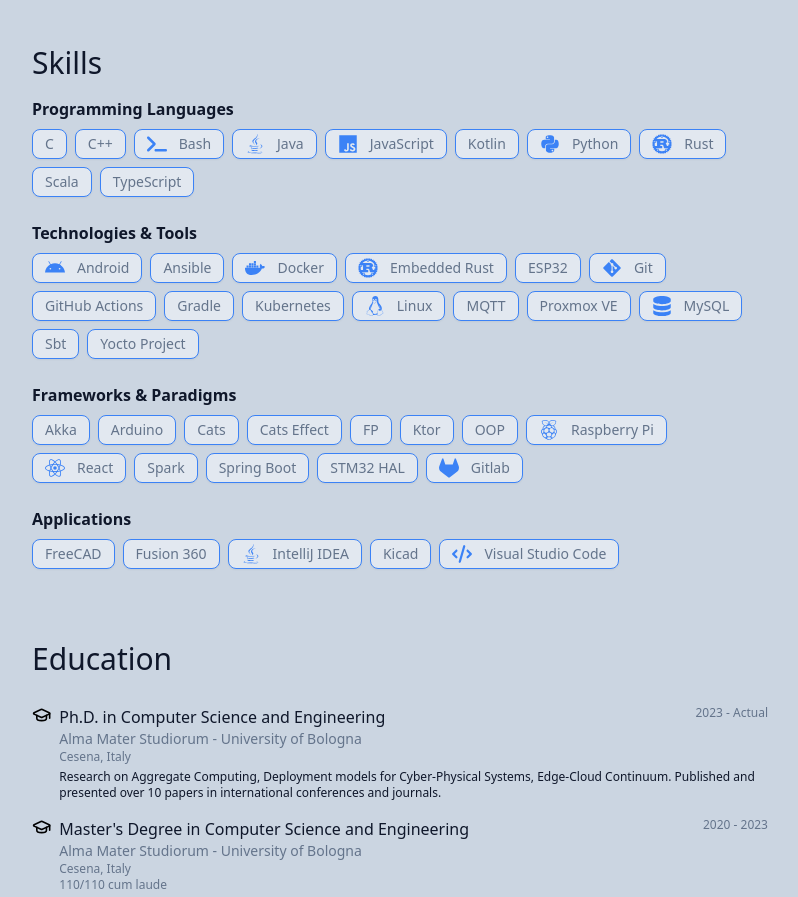
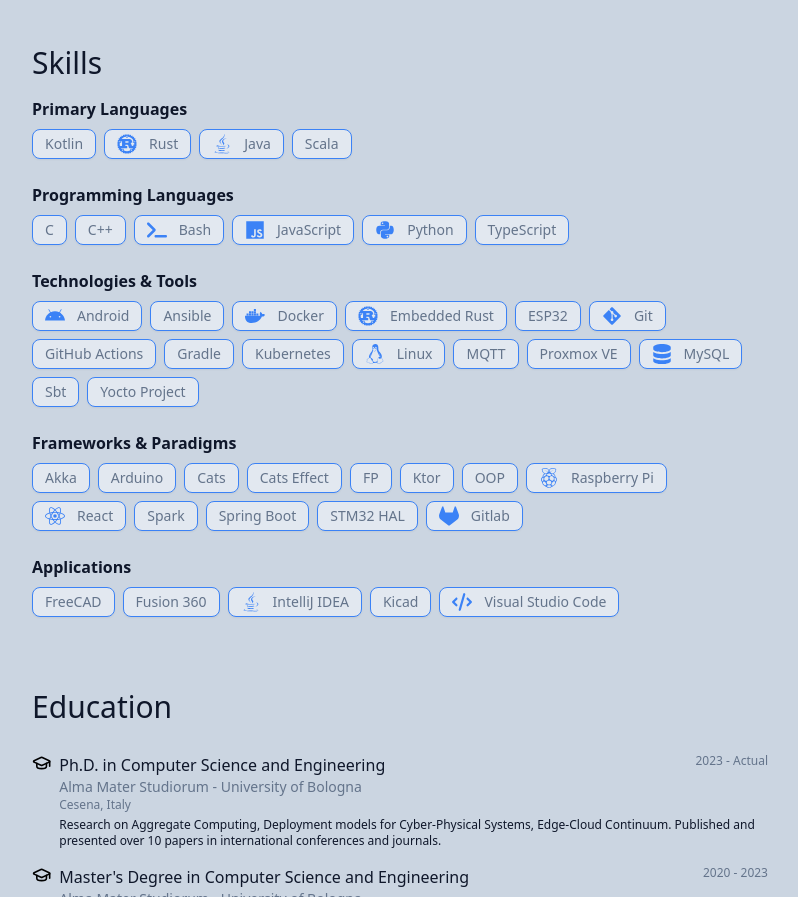
Before and after one commit to nicolasfara/nicolasfara.github.io, an Astro site: page / in a window 1280 px wide. Shown: the part 1647-2544 px from the top of the page, without its empty margins (448-1246 px from the left). Built offline with nearby package versions, Linux system fonts and the light colour scheme; Astro itself is replaced by a stand-in of ours.

Commit message:
add core languages

```diff
--- a/cv.json
+++ b/cv.json
@@ -129,13 +129,13 @@
     {"name": "C", "level": 3, "category": "Programming Languages"},
     {"name": "C++", "level": 3, "category": "Programming Languages"},
     {"name": "Bash", "level": 3, "category": "Programming Languages", "faIcon": "terminal"},
-    {"name": "Java", "level": 4, "category": "Programming Languages", "faIcon": "java"},
     {"name": "JavaScript", "level": 3, "category": "Programming Languages", "faIcon": "js"},
-    {"name": "Kotlin", "level": 5, "category": "Programming Languages"},
     {"name": "Python", "level": 3, "category": "Programming Languages", "faIcon": "python"},
-    {"name": "Rust", "level": 2, "category": "Programming Languages", "faIcon": "rust"},
-    {"name": "Scala", "level": 5, "category": "Programming Languages", "faIcon": "scala"},
     {"name": "TypeScript", "level": 3, "category": "Programming Languages"},
+    {"name": "Kotlin", "level": 5, "category": "Primary Languages"},
+    {"name": "Rust", "level": 2, "category": "Primary Languages", "faIcon": "rust"},
+    {"name": "Java", "level": 4, "category": "Primary Languages", "faIcon": "java"},
+    {"name": "Scala", "level": 5, "category": "Primary Languages", "faIcon": "scala"},
     {"name": "Android", "level": 4, "category": "Technologies & Tools", "faIcon": "android"},
     {"name": "Ansible", "level": 3, "category": "Technologies & Tools"},
     {"name": "Docker", "level": 4, "category": "Technologies & Tools", "faIcon": "docker"},
--- a/src/components/sections/Skills.astro
+++ b/src/components/sections/Skills.astro
@@ -24,17 +24,20 @@
   groupedSkills[cat].push(skill);
 }
 const groupedEntries = Object.entries(groupedSkills);
+
+// Extract Primary Languages section if present
+const primarySkills = groupedSkills['Primary Languages'] || [];
+const otherEntries = groupedEntries.filter(([category]) => category !== 'Primary Languages');
 ---
 
 
 <Section className={Astro.props.className} title="Skills">
-  {
-    groupedEntries.map(([category, skillsInCategory]) => (
+  {/* Render Primary Languages section first if present */}
+  {primarySkills.length > 0 && (
     <div class="mb-6">
-        <h3 class="mb-2 text-base font-semibold text-skin-accent print:text-zinc-800">{category}</h3>
+      <h3 class="mb-2 text-base font-semibold text-skin-accent print:text-zinc-800">Primary Languages</h3>
       <ul class="[&>li>svg]:text-skin-hue inline-flex flex-wrap gap-2 [&>li>svg]:size-5 [&>li]:text-sm">
-          {
-            skillsInCategory.map((skill) => {
+        {primarySkills.map((skill) => {
           const { name, faIcon } = skill;
           let iconObj = null;
           if (faIcon) {
@@ -48,10 +51,31 @@
               <span>{name}</span>
             </li>
           );
-            })
-          }
+        })}
       </ul>
     </div>
-    ))
+  )}
+  {/* Render the rest of the categories */}
+  {otherEntries.map(([category, skillsInCategory]) => (
+    <div class="mb-6">
+      <h3 class="mb-2 text-base font-semibold text-skin-accent print:text-zinc-800">{category}</h3>
+      <ul class="[&>li>svg]:text-skin-hue inline-flex flex-wrap gap-2 [&>li>svg]:size-5 [&>li]:text-sm">
+        {skillsInCategory.map((skill) => {
+          const { name, faIcon } = skill;
+          let iconObj = null;
+          if (faIcon) {
+            const iconKey = "fa" + faIcon.charAt(0).toUpperCase() + faIcon.slice(1).replace(/-([a-z])/g, (_, c) => c.toUpperCase());
+            iconObj = (brands as any)[iconKey] || (solids as any)[iconKey];
           }
+          return (
+            <li class="border border-skin-hue bg-skin-button-muted flex items-center gap-1 rounded-lg px-3 py-1 text-xs text-skin-muted shadow-sm print:border-none print:bg-transparent print:p-0 print:text-zinc-800">
+              {iconObj && <FontAwesomeIcon iconObj={iconObj} />}
+              {iconObj && <div class="mr-1" />}
+              <span>{name}</span>
+            </li>
+          );
+        })}
+      </ul>
+    </div>
+  ))}
 </Section>
```
Lines whose indentation alone changed are shown as unchanged.
